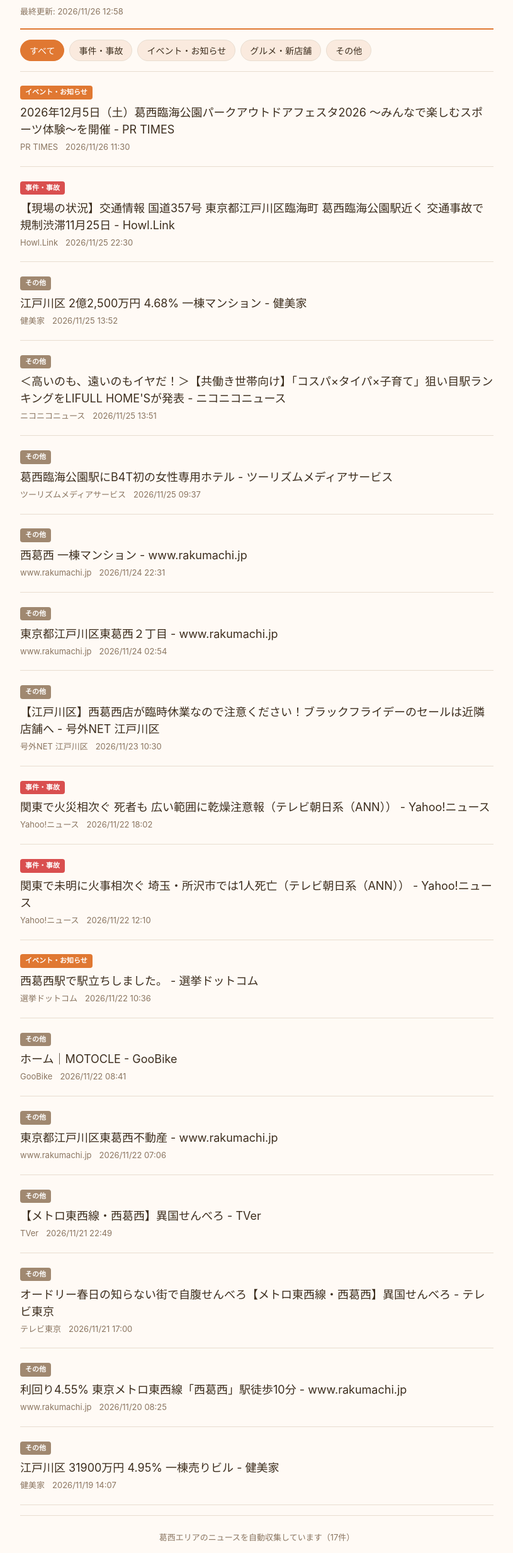
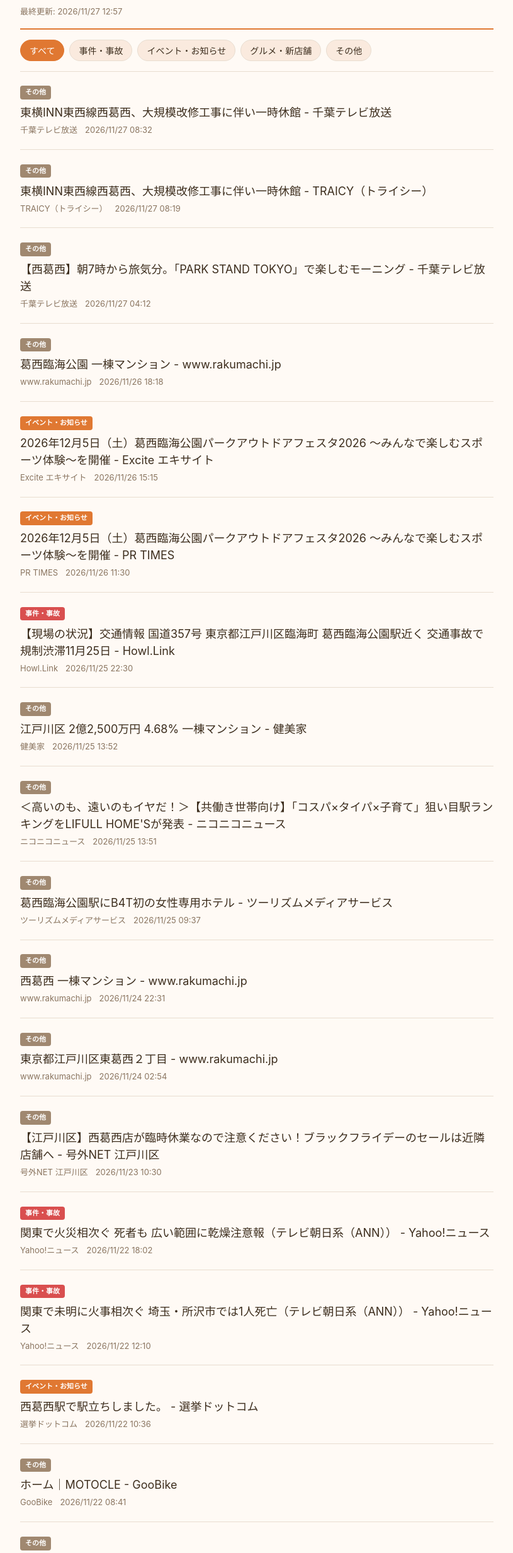
Before and after one commit to kitagawa039/kasai-news, a plain HTML site: page docs/index.html in a window 1280 px wide. Shown: the part 65-2531 px from the top of the page at 63% size, without its empty margins (232-1047 px from the left). Drawn offline with Linux system fonts and the light colour scheme.

Commit message:
Update news 2026-11-27

```diff
--- a/docs/index.html
+++ b/docs/index.html
@@ -10,7 +10,7 @@
 <body>
     <header>
         <h1>葛西ニュース</h1>
-        <p class="updated">最終更新: 2026/11/26 12:58</p>
+        <p class="updated">最終更新: 2026/11/27 12:57</p>
     </header>
 
     <nav class="category-tabs">
@@ -39,6 +39,81 @@
 
     <main>
         <ul class="news-list">
+
+            <li class="news-item" data-category="その他">
+                <span class="category-badge badge-other">
+                    その他
+                </span>
+                <h2 class="news-title">
+                    <a href="https://news.google.com/rss/articles/CBMiX0FVX3lxTE1VeEpDX0h1c0VJQzFEbk9iam1TUUV4QmFla2QzdWZuVFoyQnltbVZzYlVaV0ZuSXNablJYZnp2UG1MZlNYeHRvNlZrT2JxSUUxb3BKdndVU1NFekxsUC1v?oc=5" target="_blank" rel="noopener noreferrer">
+                        東横INN東西線西葛西、大規模改修工事に伴い一時休館 - 千葉テレビ放送
+                    </a>
+                </h2>
+                <div class="news-meta">
+                    <span class="source">千葉テレビ放送</span>
+                    <time datetime="2026-11-26T23:32:26+00:00">2026/11/27 08:32</time>
+                </div>
+            </li>
+
+            <li class="news-item" data-category="その他">
+                <span class="category-badge badge-other">
+                    その他
+                </span>
+                <h2 class="news-title">
+                    <a href="https://news.google.com/rss/articles/CBMiV0FVX3lxTE44cXkyQ1ZKVU10TDlwb2ZneHRCMTdkNDE5N2tVSDFuWExrVTREOWhVb3ktZWcyall6ZDI5aWJMODNYbmhaUmRJSkdOREVBSW1hbHJpV0U3OA?oc=5" target="_blank" rel="noopener noreferrer">
+                        東横INN東西線西葛西、大規模改修工事に伴い一時休館 - TRAICY（トライシー）
+                    </a>
+                </h2>
+                <div class="news-meta">
+                    <span class="source">TRAICY（トライシー）</span>
+                    <time datetime="2026-11-26T23:19:32+00:00">2026/11/27 08:19</time>
+                </div>
+            </li>
+
+            <li class="news-item" data-category="その他">
+                <span class="category-badge badge-other">
+                    その他
+                </span>
+                <h2 class="news-title">
+                    <a href="https://news.google.com/rss/articles/CBMiX0FVX3lxTE9MWnk1MnlYQVNqSHdJR2xKbzFoVHVMdTVfR1dsVjFCUXZrUDFDRDZxREs1YmZsQVByaU1ycFRtZXBxb3piNnZreTZpTVFqUW9aeDJxZ1BWbEU4Qm1kVWVz?oc=5" target="_blank" rel="noopener noreferrer">
+                        【西葛西】朝7時から旅気分。「PARK STAND TOKYO」で楽しむモーニング - 千葉テレビ放送
+                    </a>
+                </h2>
+                <div class="news-meta">
+                    <span class="source">千葉テレビ放送</span>
+                    <time datetime="2026-11-26T19:12:56+00:00">2026/11/27 04:12</time>
+                </div>
+            </li>
+
+            <li class="news-item" data-category="その他">
+                <span class="category-badge badge-other">
+                    その他
+                </span>
+                <h2 class="news-title">
+                    <a href="https://news.google.com/rss/articles/CBMiggFBVV95cUxPd0lBcF9ZRF9vakNWY2Z5NmxBeWtNeDJ6elVDb2lWdWxGSlA3SEZvVDRzTEMyMkQ5amNDajZOVVJjd1VoRTVNWTlDSU9Eelo1MFQ3cUJSZG45aXFLNVdIejEzcmlCOXpFVl9FdEpPSDFHUDI2SkowbmlIcGM4MXFvaEpR?oc=5" target="_blank" rel="noopener noreferrer">
+                        葛西臨海公園 一棟マンション - www.rakumachi.jp
+                    </a>
+                </h2>
+                <div class="news-meta">
+                    <span class="source">www.rakumachi.jp</span>
+                    <time datetime="2026-11-26T09:18:45+00:00">2026/11/26 18:18</time>
+                </div>
+            </li>
+
+            <li class="news-item" data-category="イベント・お知らせ">
+                <span class="category-badge badge-event">
+                    イベント・お知らせ
+                </span>
+                <h2 class="news-title">
+                    <a href="https://news.google.com/rss/articles/CBMidEFVX3lxTE41MnAyS2UtbE52OEJkTzNNMFdBT2hfTlc1SkdNV2QwYmdnb01OZTZDdTdyUS1CN1U2Ym9zYVJHVHl6S1lQRXlta3M0dGZUUWZubE1YckZ4Y29maENIMGRYcV9DNmdfaDc3eGxlVVY3Sk95aUhY?oc=5" target="_blank" rel="noopener noreferrer">
+                        2026年12月5日（土）葛西臨海公園パークアウトドアフェスタ2026 ～みんなで楽しむスポーツ体験～を開催 - Excite エキサイト
+                    </a>
+                </h2>
+                <div class="news-meta">
+                    <span class="source">Excite エキサイト</span>
+                    <time datetime="2026-11-26T06:15:00+00:00">2026/11/26 15:15</time>
+                </div>
+            </li>
 
             <li class="news-item" data-category="イベント・お知らせ">
                 <span class="category-badge badge-event">
@@ -270,28 +345,13 @@
                     その他
                 </span>
                 <h2 class="news-title">
-                    <a href="https://news.google.com/rss/articles/CBMiggFBVV95cUxQV2NocF9YUWRUTlpuS2ZmckVVblZwTkx2UUdOdTllSlhaczZVd0R2NkM2RE0yLW82V0M0bzFJdHJnUkJxRFctSlU0NlQxbzFWQVNNZFJrV09MTjA3aXpaVlo2VEZZX3FFM1M1aUhJVFpKMU80LTc1RXU4em1FS1hJajZ3?oc=5" target="_blank" rel="noopener noreferrer">
-                        利回り4.55% 東京メトロ東西線「西葛西」駅徒歩10分 - www.rakumachi.jp
-                    </a>
-                </h2>
-                <div class="news-meta">
-                    <span class="source">www.rakumachi.jp</span>
-                    <time datetime="2026-11-19T23:25:03+00:00">2026/11/20 08:25</time>
-                </div>
-            </li>
-
-            <li class="news-item" data-category="その他">
-                <span class="category-badge badge-other">
-                    その他
-                </span>
-                <h2 class="news-title">
-                    <a href="https://news.google.com/rss/articles/CBMibkFVX3lxTE51TXVCenNmcUNTMEdIVjQ1cEpGcGhoZVl1TWlhLWxRTmNPTHdFX3A5Zl9fVTFqaTF5QTgzRUQycnNJel94LU5FcDNqNnpoOXowZ3FpLTMxNVpxYk9Xb1lJTFMtOXFBZmZSNHR4ZHRR?oc=5" target="_blank" rel="noopener noreferrer">
-                        江戸川区 31900万円 4.95% 一棟売りビル - 健美家
+                    <a href="https://news.google.com/rss/articles/CBMibkFVX3lxTFA2TjVYeXNfTDZkbXJ5cUxEN0JkRHY4bTUtR1l4MTBuYTVaeEViZmQtSVN6SlZLSUdTa19aZ0x1anZPUXEwMWRXcGhMZWhJZXlEdHJkWlMxSV9WVGk2d2ktMW1LM2VVblRObVJqSTdR?oc=5" target="_blank" rel="noopener noreferrer">
+                        江戸川区 18000万円 4.07% 一棟売りマンション - 健美家
                     </a>
                 </h2>
                 <div class="news-meta">
                     <span class="source">健美家</span>
-                    <time datetime="2026-11-19T05:07:18+00:00">2026/11/19 14:07</time>
+                    <time datetime="2026-11-21T04:42:47+00:00">2026/11/21 13:42</time>
                 </div>
             </li>
 
@@ -299,7 +359,7 @@
     </main>
 
     <footer>
-        <p>葛西エリアのニュースを自動収集しています（<span id="visible-count">17</span>件）</p>
+        <p>葛西エリアのニュースを自動収集しています（<span id="visible-count">21</span>件）</p>
     </footer>
 
     <script>
```
Also changed, not shown: data/news.json.
